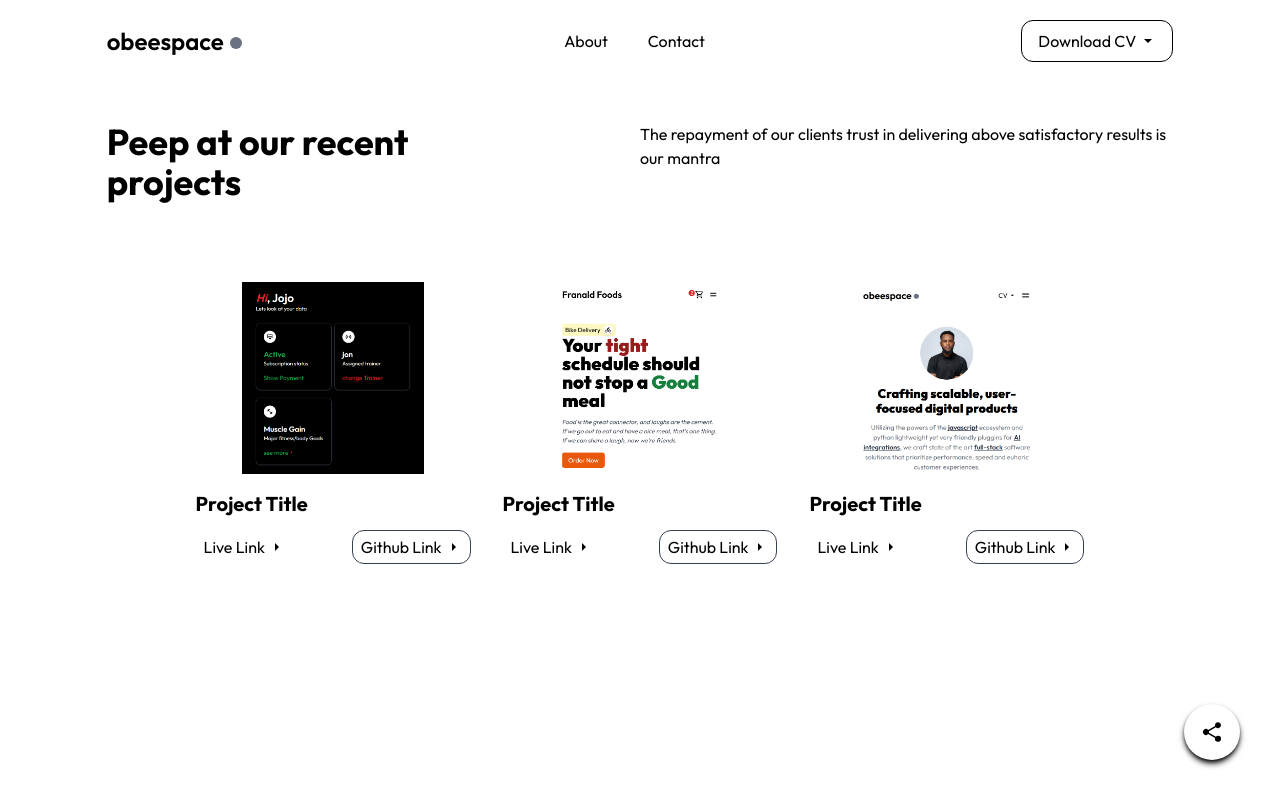
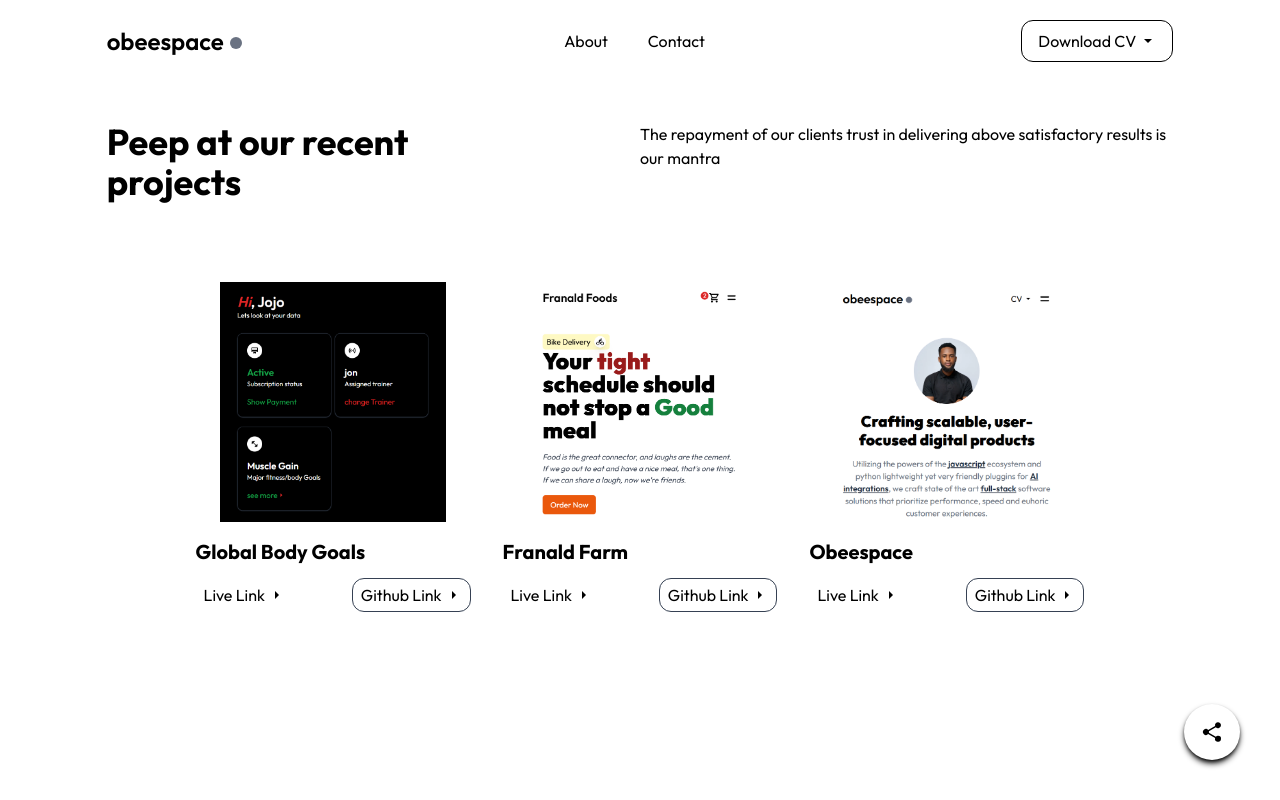
Before and after one commit to obeespace/obeespace, a Next.js app: page / in a window 1280 px wide. Built offline with nearby package versions, Linux system fonts and the light colour scheme.

Commit message:
titles added

```diff
--- a/app/component/ProjectCard.js
+++ b/app/component/ProjectCard.js
@@ -5,8 +5,8 @@
 const ProjectCard = (props) => {
   return (
     <div className="project-card mb-9 lg:mb-0">
-      <img src={props.picture} alt="Project" className="w-full rounded-lg h-48 object-contain" />
-      <h3 className="text-xl font-bold mt-4">Project Title</h3>
+      <img src={props.picture} alt="Project" className="w-full rounded-lg h-60 object-contain" />
+      <h3 className="text-xl font-bold mt-4">{props.projectTitle}</h3>
       <div className='flex justify-between mt-3'>
         <Link target="_blank" href={props.picturelink || '#'} className=" w-fit rounded-xl px-2 py-0.5 flex items-center gap-1 cursor-pointer">Live Link <IoMdArrowDropright/></Link>
         <Link target="_blank" href={props.githubLink || '#'} className="border border-gray-700 w-fit rounded-xl px-2 py-1 flex items-center gap-1 hover:bg-gray-700 cursor-pointer">Github Link<IoMdArrowDropright/></Link>
--- a/app/page.js
+++ b/app/page.js
@@ -10,9 +10,9 @@
       </div>
 
       <div className="w-5/6 mx-auto grid grid-cols-1 lg:grid-cols-3 gap-8 mt-20">
-        <ProjectCard picture="/project1.png" picturelink="https://wizzygym.vercel.app/" githubLink="https://github.com/obeespace/wizzygym" />
-        <ProjectCard picture="/project2.png" picturelink="https://franald-concept.vercel.app/" githubLink="https://github.com/obeespace/franald_concept" />
-        <ProjectCard picture="/project3.png" picturelink="https://obeespace.vercel.app/" githubLink="https://github.com/obeespace/obeespace" />
+        <ProjectCard picture="/project1.png" picturelink="https://wizzygym.vercel.app/" githubLink="https://github.com/obeespace/wizzygym" projectTitle="Global Body Goals"/>
+        <ProjectCard picture="/project2.png" picturelink="https://franald-concept.vercel.app/" githubLink="https://github.com/obeespace/franald_concept" projectTitle="Franald Farm" />
+        <ProjectCard picture="/project3.png" picturelink="https://obeespace.vercel.app/" githubLink="https://github.com/obeespace/obeespace" projectTitle="Obeespace" />
       </div>
       <FloatingSocials />
 
```
